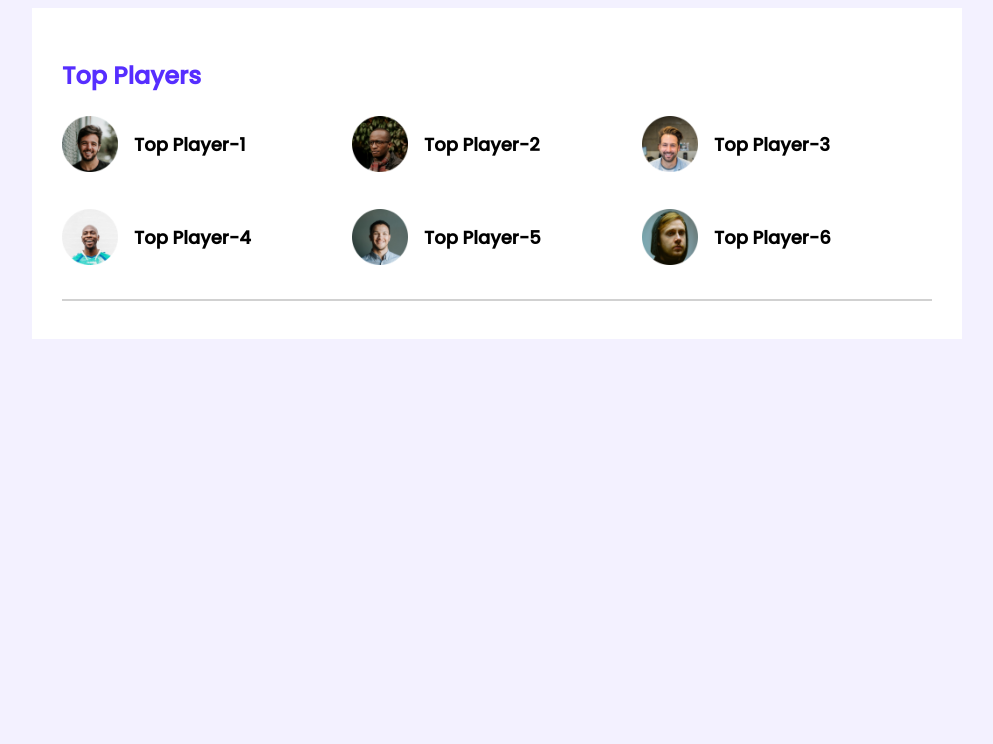
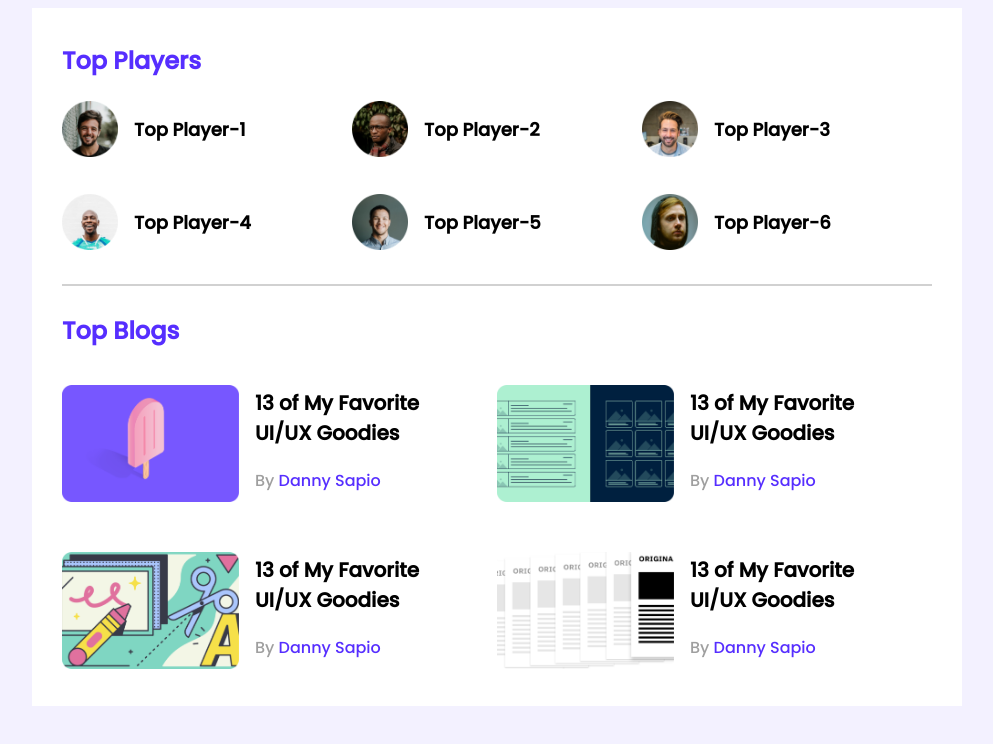
Before and after one commit to EmranEmon47/leaderboard-css3, a plain HTML site: page index.html in a window 1280 px wide. Shown: the whole page, without its empty margins (143-1136 px from the left). Drawn offline with Linux system fonts and the light colour scheme.

Commit message:
top player and top blogs

```diff
--- a/index.html
+++ b/index.html
@@ -47,6 +47,51 @@
                  </div>
              </div>
              <hr>
+             <div class="top-blogs">
+                 <h2 class="section-title">Top Blogs</h2>
+                 <div class="blogs">
+                     <article class="blog">
+                         <div class="thumbnail">
+                             <img src="images/blogs/blog-1.png" alt="">
+                         </div>
+                         <div class="blog-info">
+                             <h3 class="blog-title">13 of My Favorite <br>
+                             UI/UX Goodies</h3>
+                             <p class="blog-author">By <a href="">Danny Sapio</a></p>
+                         </div>
+                     </article>
+                     <article class="blog">
+                         <div class="thumbnail">
+                             <img src="images/blogs/blog-2.png" alt="">
+                         </div>
+                         <div class="blog-info">
+                             <h3 class="blog-title">13 of My Favorite <br>
+                             UI/UX Goodies</h3>
+                             <p class="blog-author">By <a href="">Danny Sapio</a></p>
+                         </div>
+                     </article>
+                     <article class="blog">
+                         <div class="thumbnail">
+                             <img src="images/blogs/blog-3.png" alt="">
+                         </div>
+                         <div class="blog-info">
+                             <h3 class="blog-title">13 of My Favorite <br>
+                             UI/UX Goodies</h3>
+                             <p class="blog-author">By <a href="">Danny Sapio</a></p>
+                         </div>
+                     </article>
+                     <article class="blog">
+                         <div class="thumbnail">
+                             <img src="images/blogs/blog-4.png" alt="">
+                         </div>
+                         <div class="blog-info">
+                             <h3 class="blog-title">13 of My Favorite <br>
+                             UI/UX Goodies</h3>
+                             <p class="blog-author">By <a href="">Danny Sapio</a></p>
+                         </div>
+                     </article>
+                 </div>
+             </div>
         </section>
     </main>
 </body>
--- a/styles/style.css
+++ b/styles/style.css
@@ -16,6 +16,7 @@ main{
 }
 hr{
     border: 1px solid #D1D1D1;
+    margin-bottom: 27px;
 }
 /* top players style */
 .top-players{
@@ -24,7 +25,7 @@ hr{
 .section-title{
     color: #562EFF;
     font-size: 24px;
-    margin-top: 20px;
+    margin-top: 5px;
 }
 
 .players{
@@ -44,3 +45,35 @@ hr{
     margin-left: 16px;
     font-size: 18px;
 }
+/* -----------------
+top blog styles
+--------------------*/
+.blogs{
+    display: grid;
+    grid-template-columns: repeat(2, 1fr);
+    grid-row-gap: 26px;
+}
+.blog{
+    display: flex;
+    align-items: flex-end;
+}
+.blog .thumbnail img{
+    width: 177px;
+    height: 117px;
+}
+.blog-info{
+    margin-left: 16px;
+
+}
+.blog-title{
+    font-size: 20px;
+}
+.blog-author{
+    color: #9F9F9F;
+    font-size: 16px;
+}
+.blog-author a{
+    color: #562EFF;
+    text-decoration: none;
+    font-size: 16px;
+}
```
